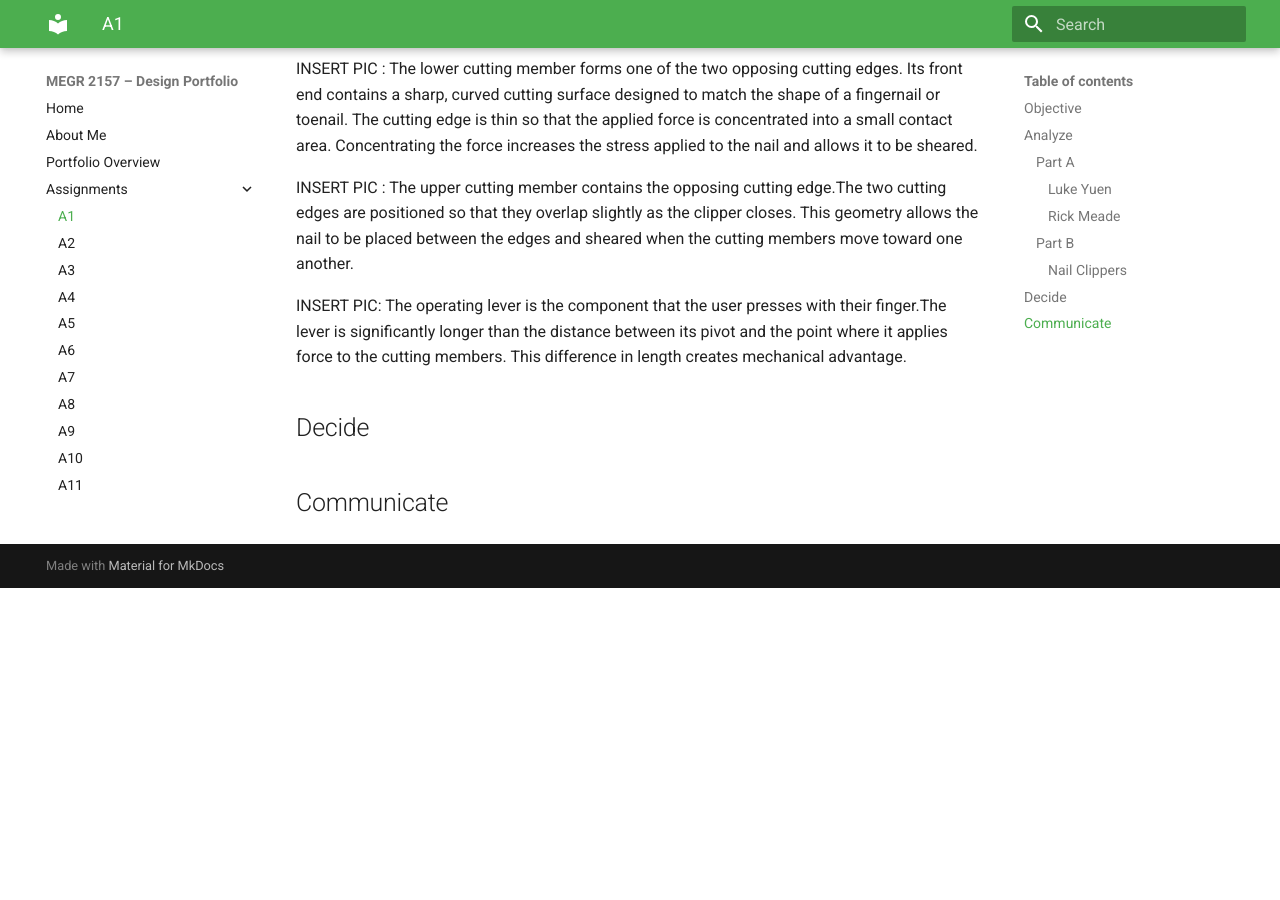
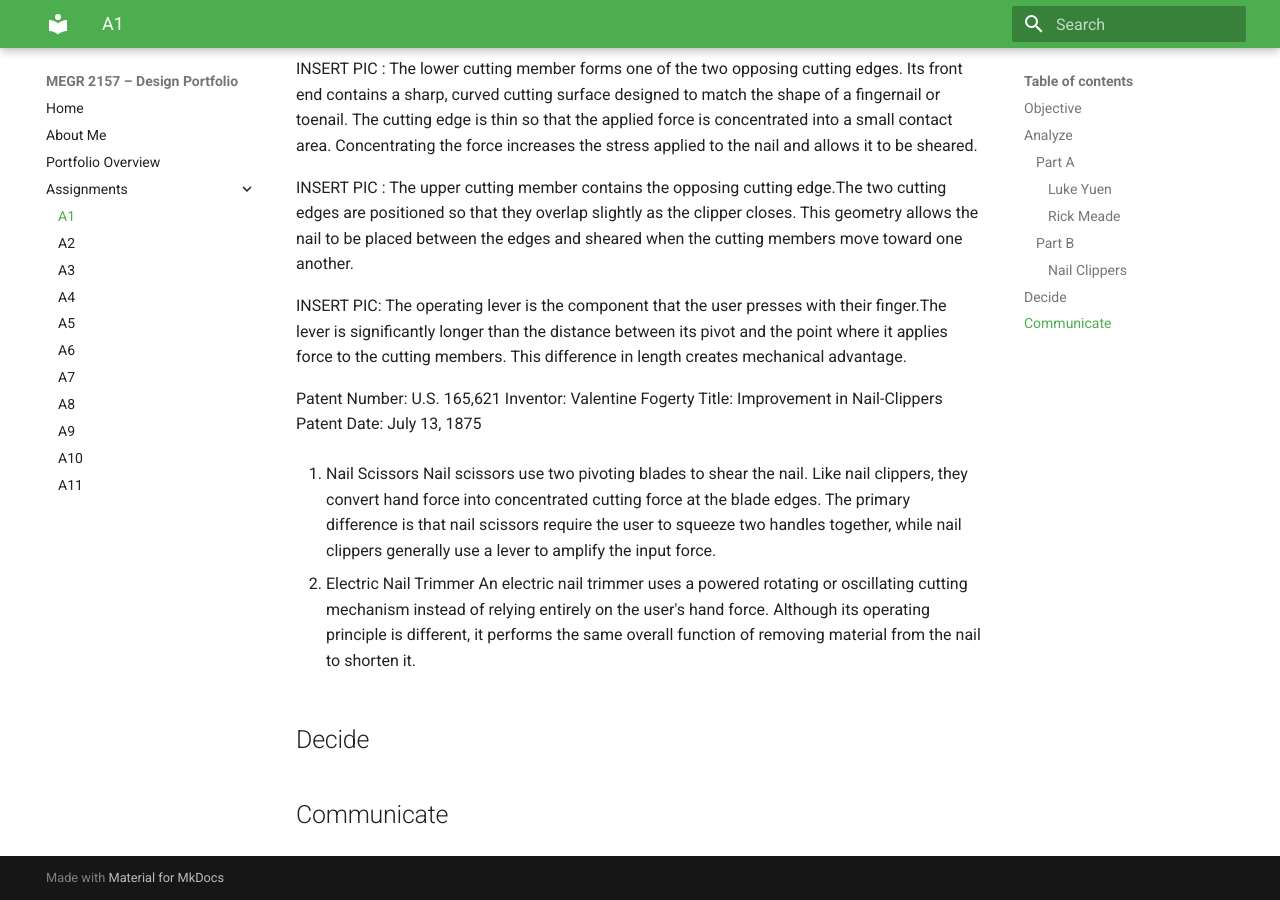
Before and after one commit to jdowdle1/megr2157-portfolio, an MkDocs documentation site: the page built from docs/assignments/A01/index.md, in a window 1280 px wide and 900 px high, scrolled down 1474 px. Built offline with MkDocs 1.6.1 and Material for MkDocs 9.7.7, drawn with Linux system fonts in a browser that asks for light colours; before the commit the page ends 2062 px from its top, so only the background shows below that.

Commit message:
Add patent details and nail trimming methods
Added patent information and descriptions of nail scissors and electric nail trimmers.

```diff
--- a/docs/assignments/A01/index.md
+++ b/docs/assignments/A01/index.md
@@ -44,6 +44,20 @@ INSERT PIC : The upper cutting member contains the opposing cutting edge.The two
 
 INSERT PIC:  The operating lever is the component that the user presses with their finger.The lever is significantly longer than the distance between its pivot and the point where it applies force to the cutting members. This difference in length creates mechanical advantage.
 
+Patent Number: U.S. 165,621
+Inventor: Valentine Fogerty
+Title: Improvement in Nail-Clippers
+Patent Date: July 13, 1875
+
+1. Nail Scissors
+Nail scissors use two pivoting blades to shear the nail. Like nail clippers, they convert hand force into concentrated cutting force at the blade edges.
+The primary difference is that nail scissors require the user to squeeze two handles together, while nail clippers generally use a lever to amplify the input force.
+
+2. Electric Nail Trimmer
+An electric nail trimmer uses a powered rotating or oscillating cutting mechanism instead of relying entirely on the user's hand force.
+Although its operating principle is different, it performs the same overall function of removing material from the nail to shorten it.
+
+
 ## Decide
 
 
```
